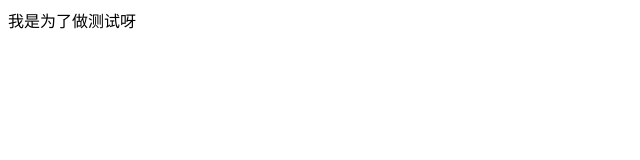
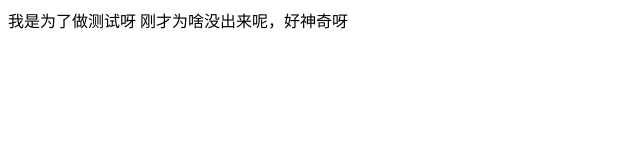
Before and after one commit to summermacarole/learngit, a website: page index.html in a window 1280 px wide. Shown: the whole page, without its empty margins (0-640 px from the left). Drawn offline with Linux system fonts and the light colour scheme.

Commit message:
feat(index.html):添加index.html
为了测试添加的文件

```diff
--- a/index.html
+++ b/index.html
@@ -6,5 +6,6 @@
 </head>
 <body>
 我是为了做测试呀
+刚才为啥没出来呢，好神奇呀
 </body>
 </html>
```
